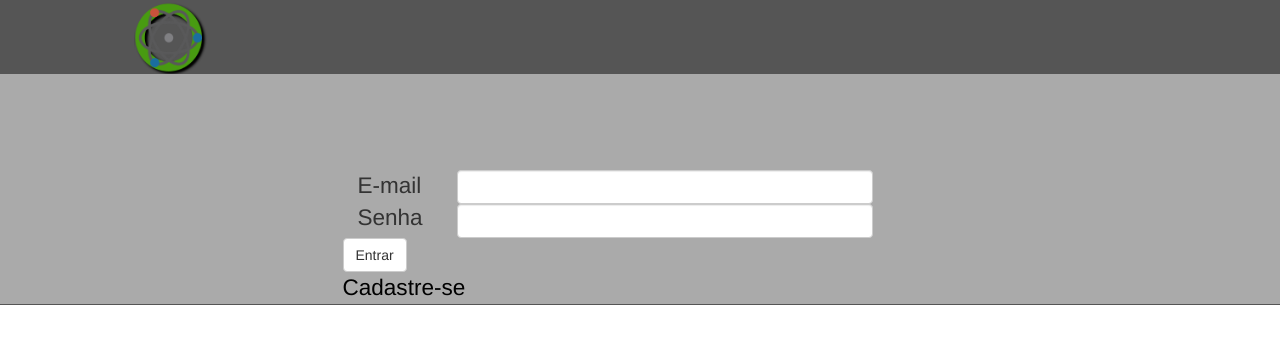
After one commit to dodo1210/web, a Django app: page /logout/ in a window 1280 px wide. The commit adds this page. Shown: the top 344 px of the page. Run offline with Django 3.2, Linux system fonts and the light colour scheme; some libraries are stand-ins or nearby versions.

Commit message:
Aparato de autenticação funcionado por completo

```diff
--- a/core/templates/cadastro.html
+++ b/core/templates/cadastro.html
@@ -1,7 +1,7 @@
 </!DOCTYPE html>
 <html>
 <head>
-	<title>Cadastrod e Usuario</title>
+	<title>Cadastro de Usuario</title>
 </head>
 <body>
 <form method = "post">
@@ -9,6 +9,7 @@
 	{% for field in form %}
 		<p>{{field.label}}</p>
 		<p>{{field}}</p>
+		<p>{{field.errors}}</p>
 	{% endfor%}
 	<button type="submit" class="btn btn-default" value = "cadastar">Cadastrar</button>
 	<br>
--- a/core/templates/home.html
+++ b/core/templates/home.html
@@ -75,7 +75,7 @@
 	<div id="info" class="col-sm-2 col-md-2 col-xs-12 col-lg-2">
 
 		<!--nome e foto do usuário-->
-		<a href="">
+		<a href="/logout/">
 			<div class="col-sm-12 col-md-12 col-xs-12 col-lg-12">
 				<h3>
 					<img class="usu img-responsive" src="{% static 'img/logo_menor.png' %}">
--- /dev/null
+++ b/core/templates/logout.html
@@ -0,0 +1,72 @@
+<!DOCTYPE html>
+{% load static %}
+<html>
+<head>
+	<title>Django</title>
+	<link rel="stylesheet" type="text/css" href="{% static 'css/style.css' %}">
+	<link rel="stylesheet" type="text/css" href="{% static 'bootstrap-3.3.7-dist/css/bootstrap.css' %}">
+	<link rel="stylesheet" type="text/css" href="{% static 'css/base.css' %}">
+</head>
+
+<body>
+
+	<header>
+		<div id="cabecalho" class="col-sm-12 col-md-12 col-xs-12 col-lg-12">
+			<div class="col-sm-1 col-md-1 col-xs-1 col-lg-1">
+
+			</div>
+			<div class="col-sm-1 col-md-1 col-xs-1 col-lg-1">
+				<img src="{% static 'img/logo_menor.png' %}">
+			</div>
+			<div class="col-sm-3 col-md-3 col-xs-3 col-lg-3">
+
+			</div>
+		</div>
+	</header>
+
+	<content>
+
+		<div id="corpo_index" class="col-sm-12 col-md-12 col-xs-12 col-lg-12">
+			<br>
+			<br>
+			<br>
+			<br>
+			<div class="col-sm-3 col-md-3 col-xs-12 col-lg-3">
+
+			</div>
+			<div class="col-sm-6 col-md-6 col-xs-12 col-lg-6">
+				<form action="/auth/" method="post">
+				{% csrf_token %}
+					<div class="col-sm-2 col-md-2 col-xs-12 col-lg-2">
+						E-mail<br>
+						Senha
+					</div>
+					<div class="col-sm-9 col-md-9 col-xs-12 col-lg-9">
+						<input type="text" class="form-control" name="username">
+	    				<input type="password" class="form-control" name="senha">
+					</div>
+					<button type="submit" class="btn btn-default" value = "login">Entrar</button>
+					<br>
+					<a href="/register">Cadastre-se</a>
+				</form>
+			</div>
+
+			<div class="col-sm-3 col-md-3 col-xs-12 col-lg-3">
+
+			</div>
+			<br>
+			<br>
+			<br>
+			<br>
+		</div>
+	</content>
+
+	<footer>
+		<div id="cabecalho" class="col-sm-12 col-md-12 col-xs-12 col-lg-12">
+
+		</div>
+	</footer>
+
+</body>
+
+</html>
--- a/core/views.py
+++ b/core/views.py
@@ -2,15 +2,17 @@ from django.shortcuts import render,render_to_response
 
 # Create your views here.
 from django.http import HttpResponse,HttpResponseRedirect
-from .forms import UserForm
 from django.contrib import auth
 from django.template.context_processors import csrf
-
+from .forms import RegisterForm
 
 
 
 def index(request):
-    return render(request,"envios.html")
+    if not request.user.is_authenticated():
+        return render(request, 'index.html')
+    else:
+        return HttpResponseRedirect('/loggedin/')
 
 def login(request):
     c = {}
@@ -42,8 +44,14 @@ def logout(request):
 
 def cadastro(request):
     if request.method == "POST":
-        print("Teste")
+        form = RegisterForm(request.POST)
+        if form.is_valid():
+            form.save()
+            return HttpResponseRedirect('/login/')
+
+    else:
+        form = RegisterForm()
     context = {
-        'form' : auth.forms.UserCreationForm()
+        'form' : form
     }
     return render(request,'cadastro.html',context)
```
Also changed, not shown: core/forms.py (+19 -5 lines).
